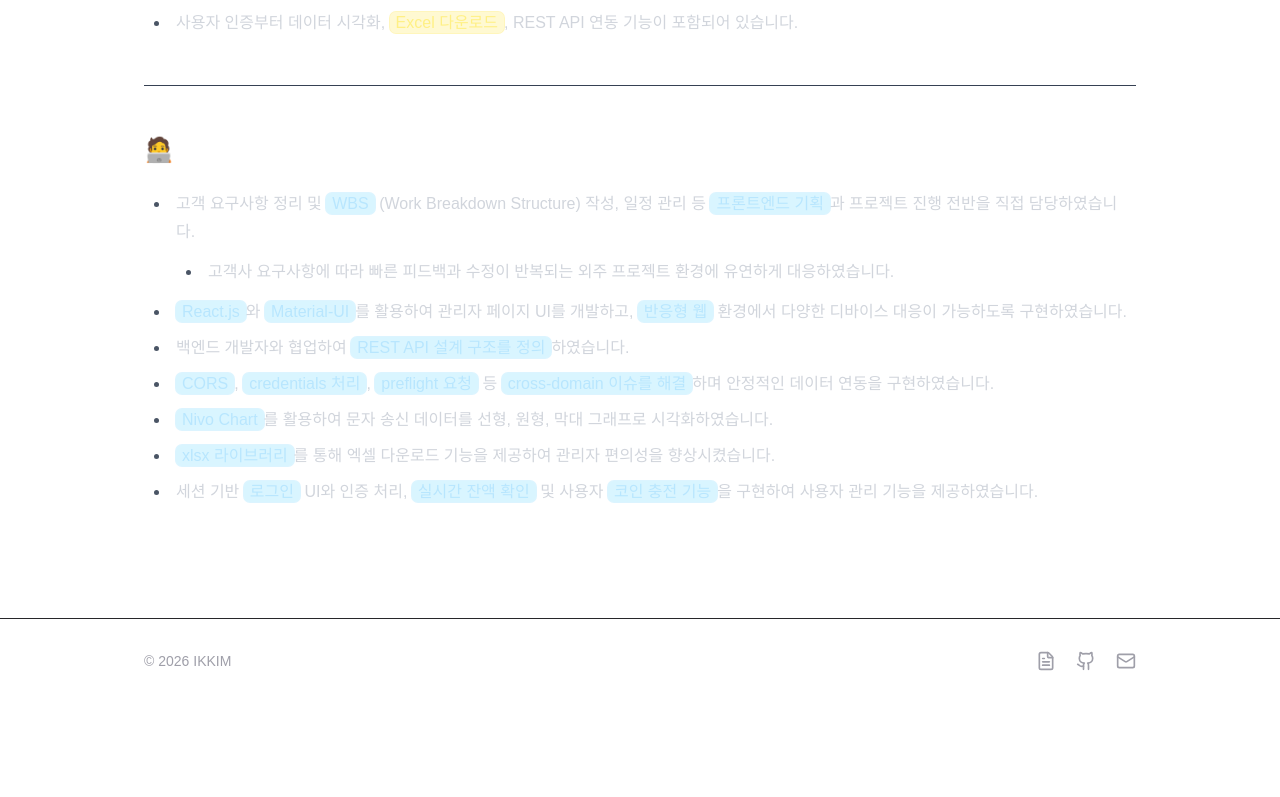
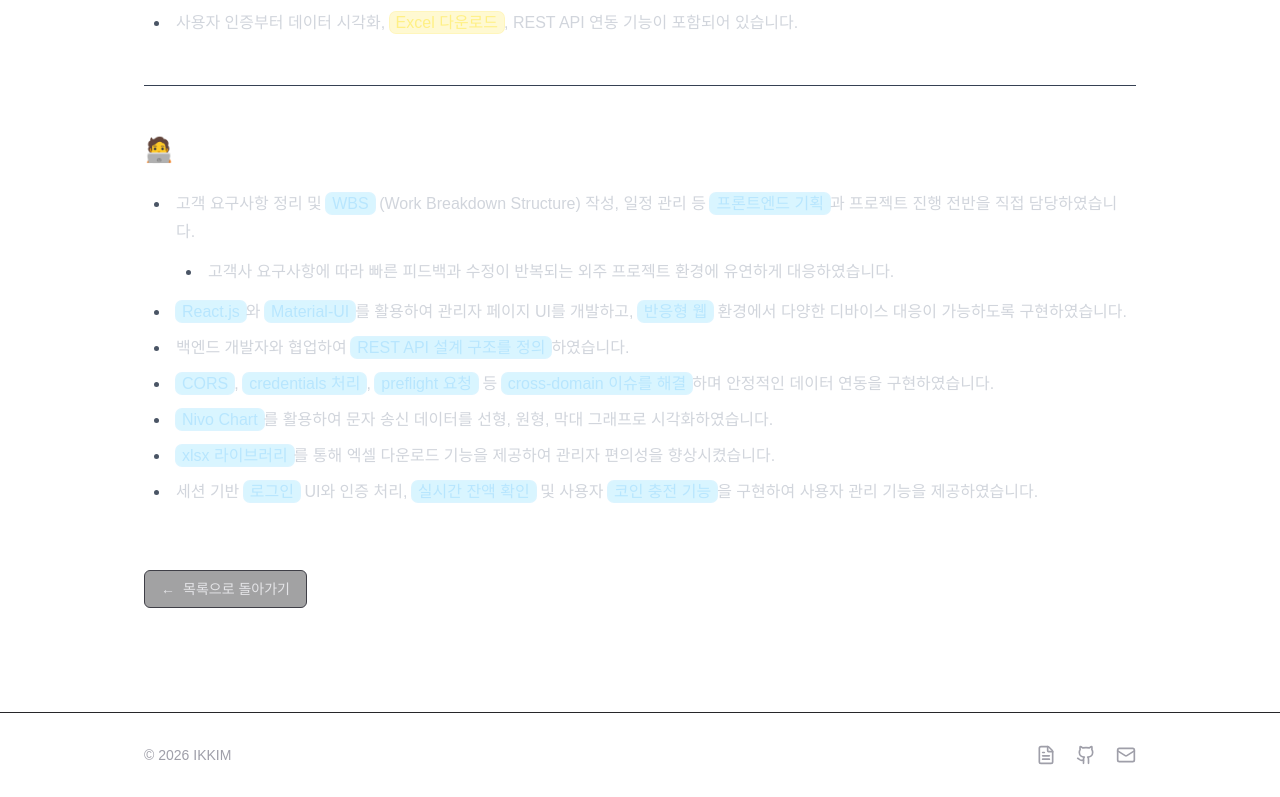
Before and after one commit to bbyik-k/portfolio-nextjs-2026, a Next.js app: page /projects/admin-sms-bulk in a window 1280 px wide. Shown: the part 1063-1860 px from the top of the page. Before the commit the page ends 1766 px from the top, so only its background shows below. Built offline with nearby package versions, Linux system fonts and the light colour scheme.

Commit message:
feat(projects): 프로젝트 상세 페이지 목록 이동 버튼 추가

```diff
--- a/app/(pages)/projects/[slug]/page.tsx
+++ b/app/(pages)/projects/[slug]/page.tsx
@@ -7,6 +7,7 @@ import { Mark } from '@/app/components/mdx/Mark';
 import { ProjectImageGallery } from '@/app/components/projects/ProjectImageGallery';
 import { ProjectImage } from '@/app/components/projects/ProjectImageGallery';
 import { remarkMark } from '@/lib/remarkMark';
+import Link from 'next/link';
 
 export default async function ProjectDetailPage({ params }: { params: Promise<{ slug: string }> }) {
   const { slug } = await params;
@@ -32,6 +33,12 @@ export default async function ProjectDetailPage({ params }: { params: Promise<{
       <article className='prose prose-invert md:prose-md mt-12 max-w-none'>
         <MDXRemote source={mdx.content} components={{ Mark }} options={{ mdxOptions: { remarkPlugins: [remarkMark] } }} />
       </article>
+      <div className='mt-16'>
+        <Link href='/projects' className='inline-flex items-center gap-2 rounded-md border border-zinc-700 bg-zinc-900/40 px-4 py-2 text-sm text-zinc-200 hover:bg-zinc-800 transition'>
+          <span aria-hidden>←</span>
+          목록으로 돌아가기
+        </Link>
+      </div>
     </main>
   );
 }
```
